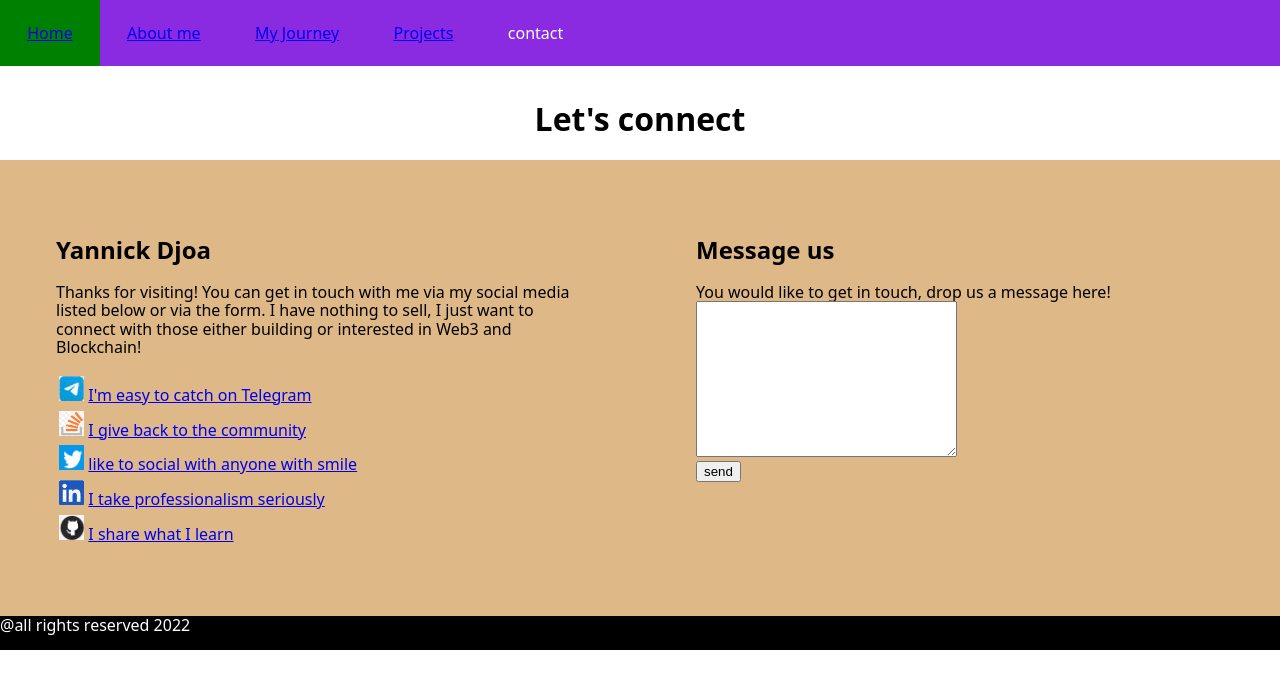
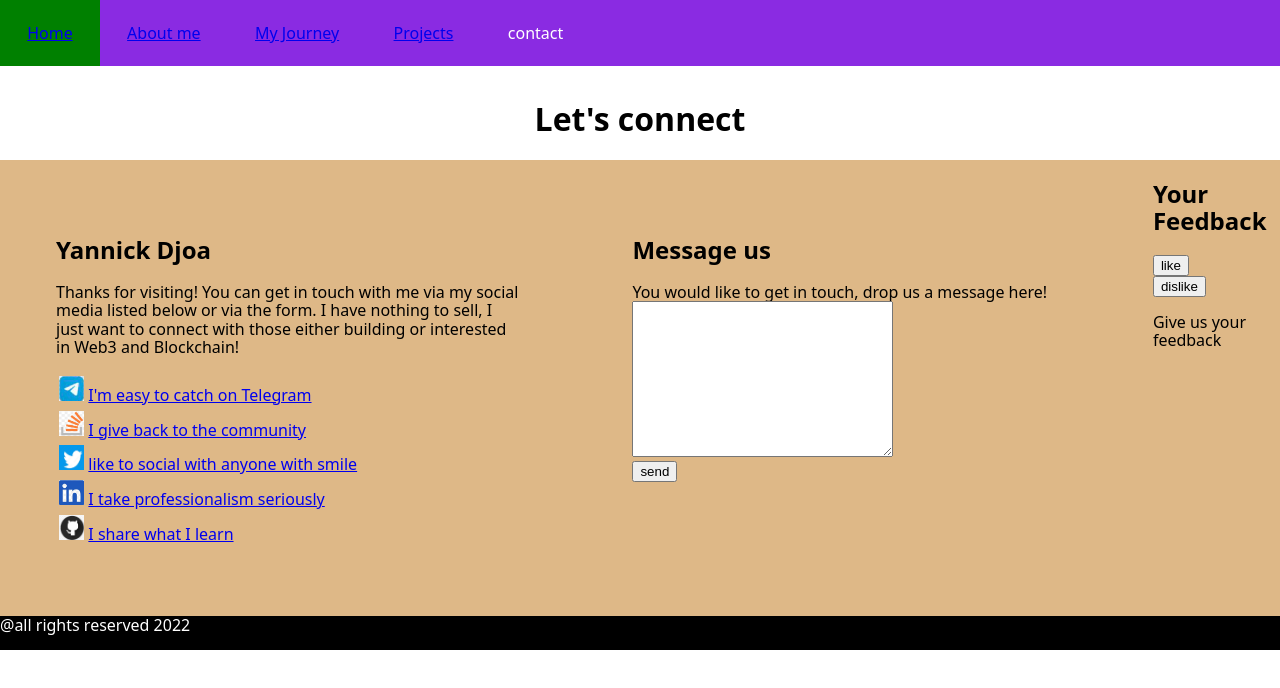
Before and after one commit to Yannickdjoa/portfolio-webpage, a plain HTML site: page contact-index.html in a window 1280 px wide. Drawn offline with Linux system fonts and the light colour scheme.

Commit message:
update of contact page

```diff
--- a/contact-index.html
+++ b/contact-index.html
@@ -6,6 +6,7 @@
     <meta name="viewport" content="width=device-width, initial-scale=1.0">
     <title>contact</title>
     <link rel="stylesheet" href="./contact-style.css" type="text/css">
+
 </head>
 <body>
     <header>
@@ -52,6 +53,22 @@
 
                 </form>
             </div>
+            <div class="feedback-container">
+                <div class="feedback-title">
+                    <h2>Your Feedback</h2>
+                </div>
+                <div class="javascript-element">
+                    <div class="feedback-button">
+                        <button id="like-button">like</button>
+                    </div>
+                    <div class="feedback-button">
+                        <button id="dislike-button">dislike</button>
+                    </div>
+                    <div>
+                        <p id="text-page">Give us your feedback</p>
+                    </div>
+                </div>
+            </div>
 
         </section>
 
@@ -62,5 +79,7 @@
 
     </footer>
 
+    <script src="script-portfolio.js"></script>
+
 </body>
 </html>
```
